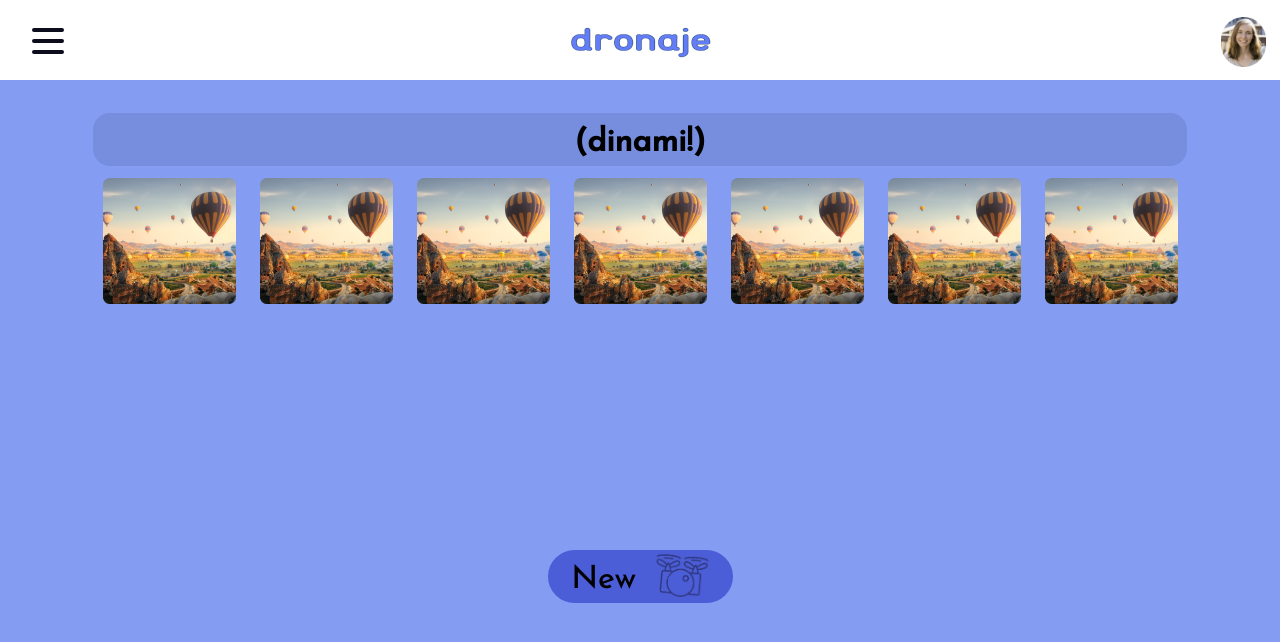
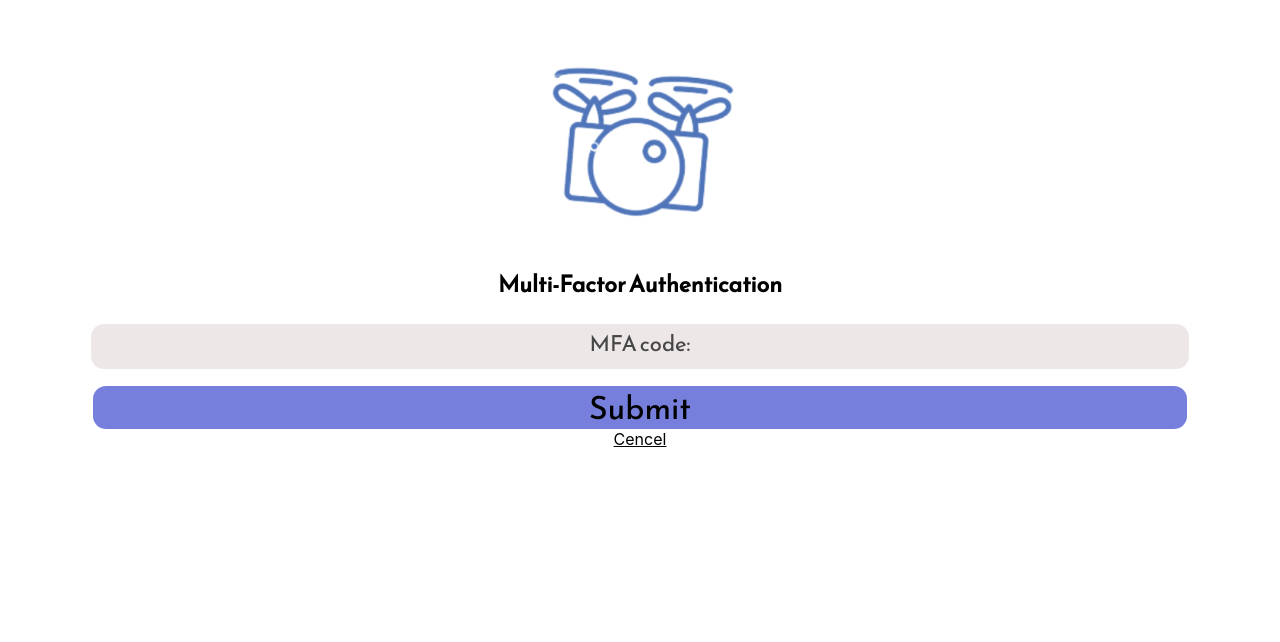
Before and after one commit to Dronaje/Team-A, a React (Create React App) app: page /homepage in a window 1280 px wide. Shown: the top 642 px of the page. Built offline with nearby package versions, Linux system fonts and the light colour scheme.

Commit message:
add NFA page

```diff
--- a/src/App.css
+++ b/src/App.css
@@ -131,6 +131,12 @@ input, select {
   align-items: center;
   margin: auto;
   margin-top: 17px;
+}
+
+/* -----------------------MFA---------------------- */
+
+.NoMFA {
+  text-decoration-line: underline;
 }
 
 /* -----------------------HomePage---------------------- */
--- a/src/index.js
+++ b/src/index.js
@@ -13,16 +13,18 @@ import Sharing from './pages/Sharing';
 import NweCategor from './pages/NewCategory';
 import Login from './pages/Login';
 import SignIn from './pages/SignIn';
+import Mfa from './pages/MFA';
 
 ReactDOM.render(
   <BrowserRouter>
     {/* <App /> */}
     {/* <SignIn /> */}
     {/* <Login /> */}
+    <Mfa />
     {/* <HomePage /> */}
     {/* <ImgDes /> */}
     {/* <MyCategors /> */}
-    <Categors />
+    {/* <Categors /> */}
     {/* <Sharing /> */}
     {/* <SharingC /> */}
     {/* <NweCategor /> */}
--- /dev/null
+++ b/src/pages/MFA.js
@@ -0,0 +1,20 @@
+import React from 'react';
+import dronaje from '../static/dronageLight.png';
+
+const MFA = () => {
+    return (
+        <body className="formBody">
+            <div className="formsLogin">
+                <img src={dronaje} className="form-logo" />
+                <h3>Multi-Factor Authentication</h3>
+                <form>
+                    <input type="text" placeholder="MFA code:" className="inFrom"></input>
+                    <button className="buttonLogin" type="submit" onClick="">Submit</button>
+                </form>
+                <a className="NoMFA">Cencel</a>
+            </div>
+        </body>
+    )
+}
+
+export default MFA;
```
